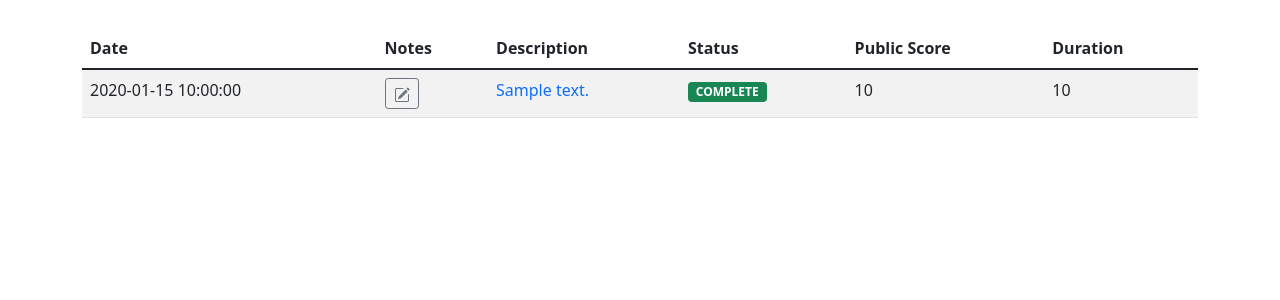
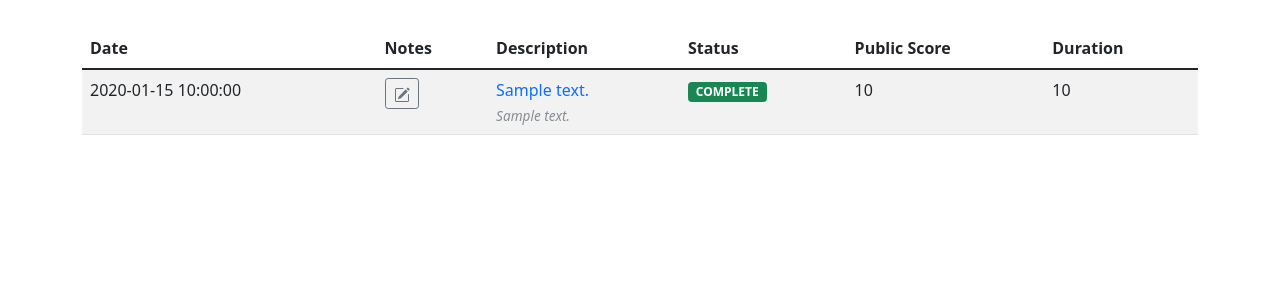
Before and after one commit to k8tems/kaggle_submission_poll, a Flask app: template templates/competition.html in a window 1280 px wide. Shown: the part 132-432 px from the top of the page. Run offline with Flask 2, Linux system fonts and the light colour scheme; the template is opened without the code that fills it: most values are stand-ins (such as "Sample title", 1, 10 or a date in 2020).

Commit message:
[FEATURE] Display preview of notes under description

```diff
--- a/templates/base.html
+++ b/templates/base.html
@@ -6,6 +6,17 @@
     <title>Kaggle Submission Tracker</title>
     <link href="https://cdn.jsdelivr.net/npm/bootstrap@5.1.3/dist/css/bootstrap.min.css" rel="stylesheet">
     <script src="https://cdn.jsdelivr.net/npm/bootstrap@5.1.3/dist/js/bootstrap.bundle.min.js"></script>
+    <style>
+        .notes-preview {
+            font-size: 0.85rem;
+            opacity: 0.8;
+            font-style: italic;
+            max-width: 400px;
+            white-space: nowrap;
+            overflow: hidden;
+            text-overflow: ellipsis;
+        }
+    </style>
 </head>
 <body>
     <nav class="navbar navbar-expand-lg navbar-dark bg-dark mb-4">
--- a/templates/competition.html
+++ b/templates/competition.html
@@ -43,7 +43,12 @@
                                 </svg>
                             </button>
                         </td>
-                        <td><a href="{{ submission.url }}" target="_blank" class="text-decoration-none">{{ submission.description }}</a></td>
+                        <td>
+                            <a href="{{ submission.url }}" target="_blank" class="text-decoration-none">{{ submission.description }}</a>
+                            {% if submission.notes %}
+                            <div class="small text-muted mt-1 notes-preview">{{ submission.notes|truncate(50, true) }}</div>
+                            {% endif %}
+                        </td>
                         <td>
                             <span class="badge {% if display_status == 'COMPLETE' %}bg-success{% elif display_status == 'PENDING' %}bg-warning{% elif display_status == 'ERROR' %}bg-danger{% else %}bg-secondary{% endif %}"
                                   {% if display_status == 'ERROR' %}data-bs-toggle="tooltip" title="Submission failed - No public score available"{% endif %}>
@@ -120,6 +125,8 @@
                         const button = document.querySelector(`.edit-notes[data-doc-id="${docId}"]`);
                         if (button) {
                             button.setAttribute('data-notes', notes);
+                            // Refresh the page to show the updated notes
+                            location.reload();
                         }
                         notesModal.hide();
                     } else {
```
